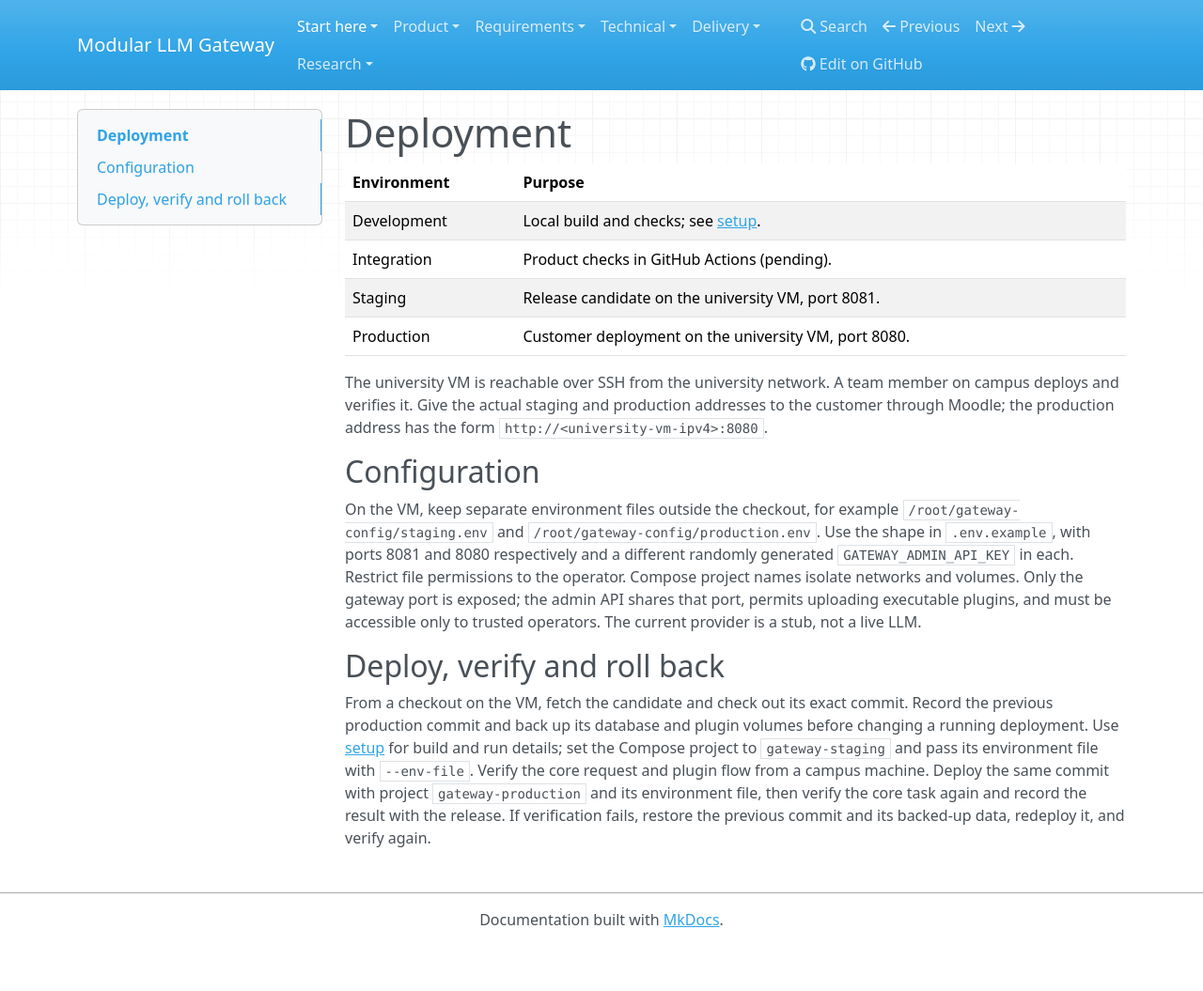
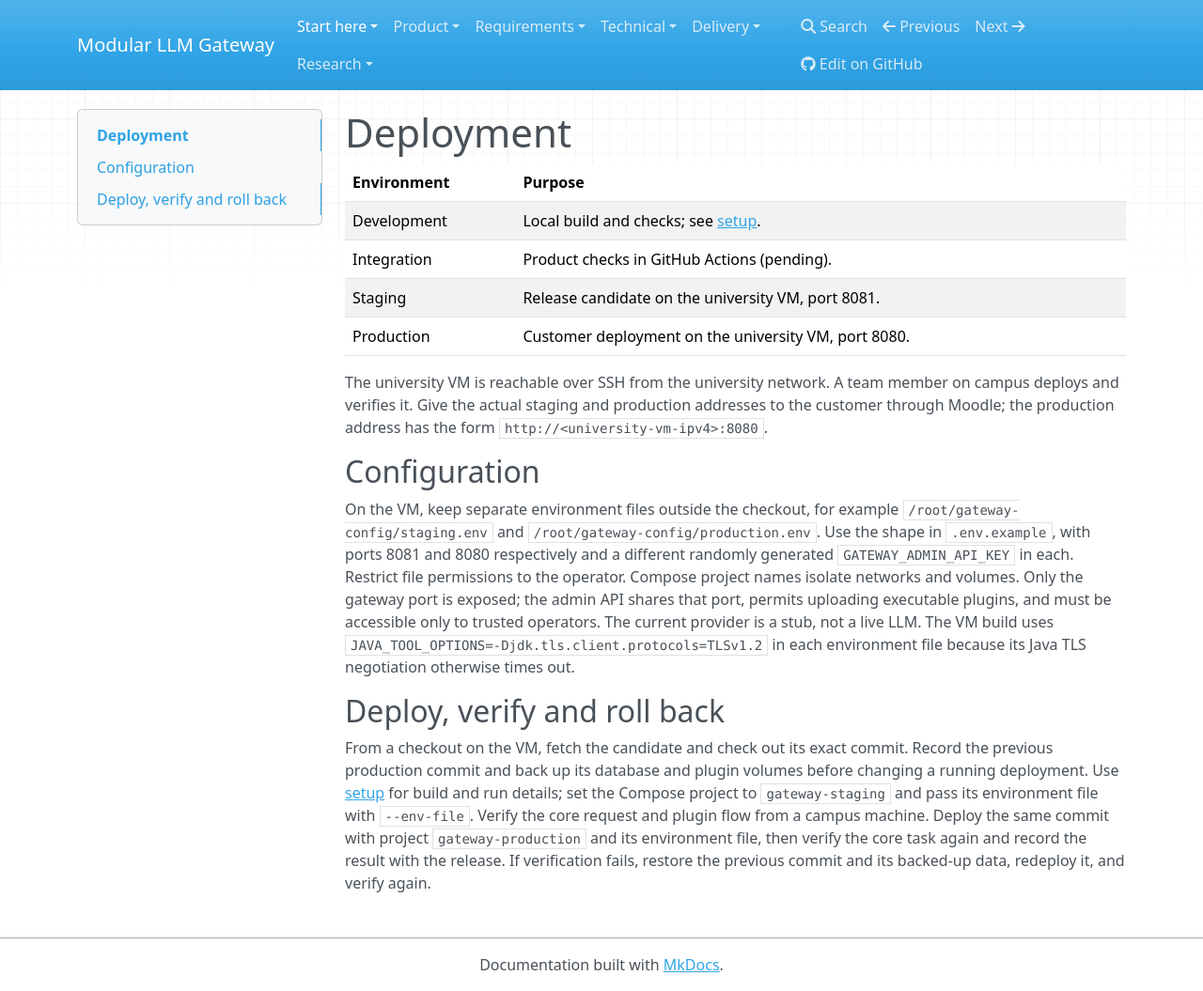
Before and after one commit to itpd-absolute-cinema/llm-module-gateway, an MkDocs documentation site: the page built from docs/deployment.md, in a window 1280 px wide and 1055 px high. Shown: the whole window at 94% size. Built offline with MkDocs 1.6.1, drawn with Linux system fonts in a browser that asks for light colours; nearby versions of some CDN libraries.

Commit message:
fix(deploy): allow Java build network settings

```diff
--- a/compose.yml
+++ b/compose.yml
@@ -17,6 +17,8 @@
     build:
       context: ./code/service-gateway
       dockerfile: app/Dockerfile
+      args:
+        JAVA_TOOL_OPTIONS: ${JAVA_TOOL_OPTIONS:-}
     restart: unless-stopped
     depends_on:
       - mongo
--- a/docs/deployment.md
+++ b/docs/deployment.md
@@ -22,6 +22,8 @@
 Only the gateway port is exposed; the admin API shares that port, permits
 uploading executable plugins, and must be accessible only to trusted operators.
 The current provider is a stub, not a live LLM.
+The VM build uses `JAVA_TOOL_OPTIONS=-Djdk.tls.client.protocols=TLSv1.2` in
+each environment file because its Java TLS negotiation otherwise times out.
 
 ## Deploy, verify and roll back
 
```
Also changed, not shown: 2 other files.
